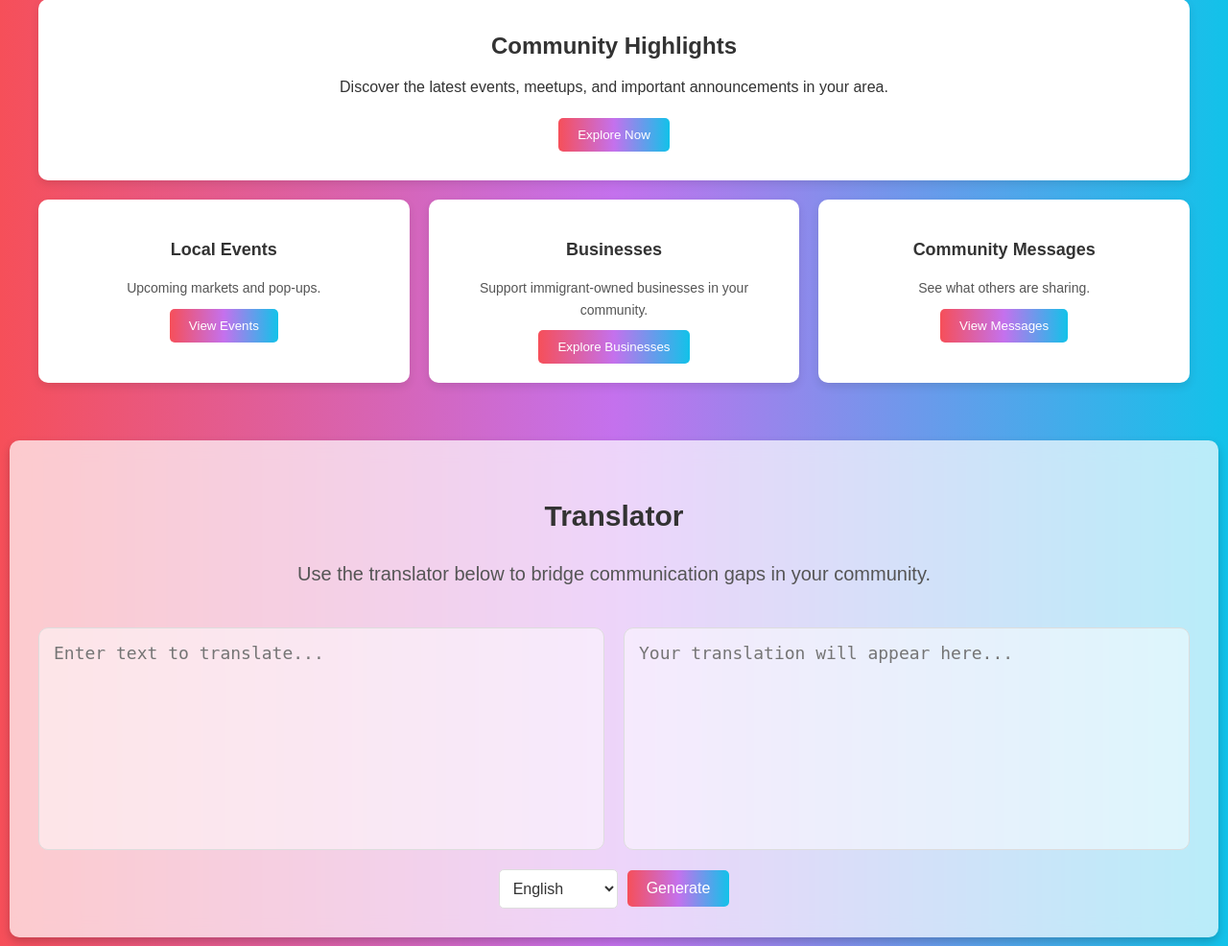
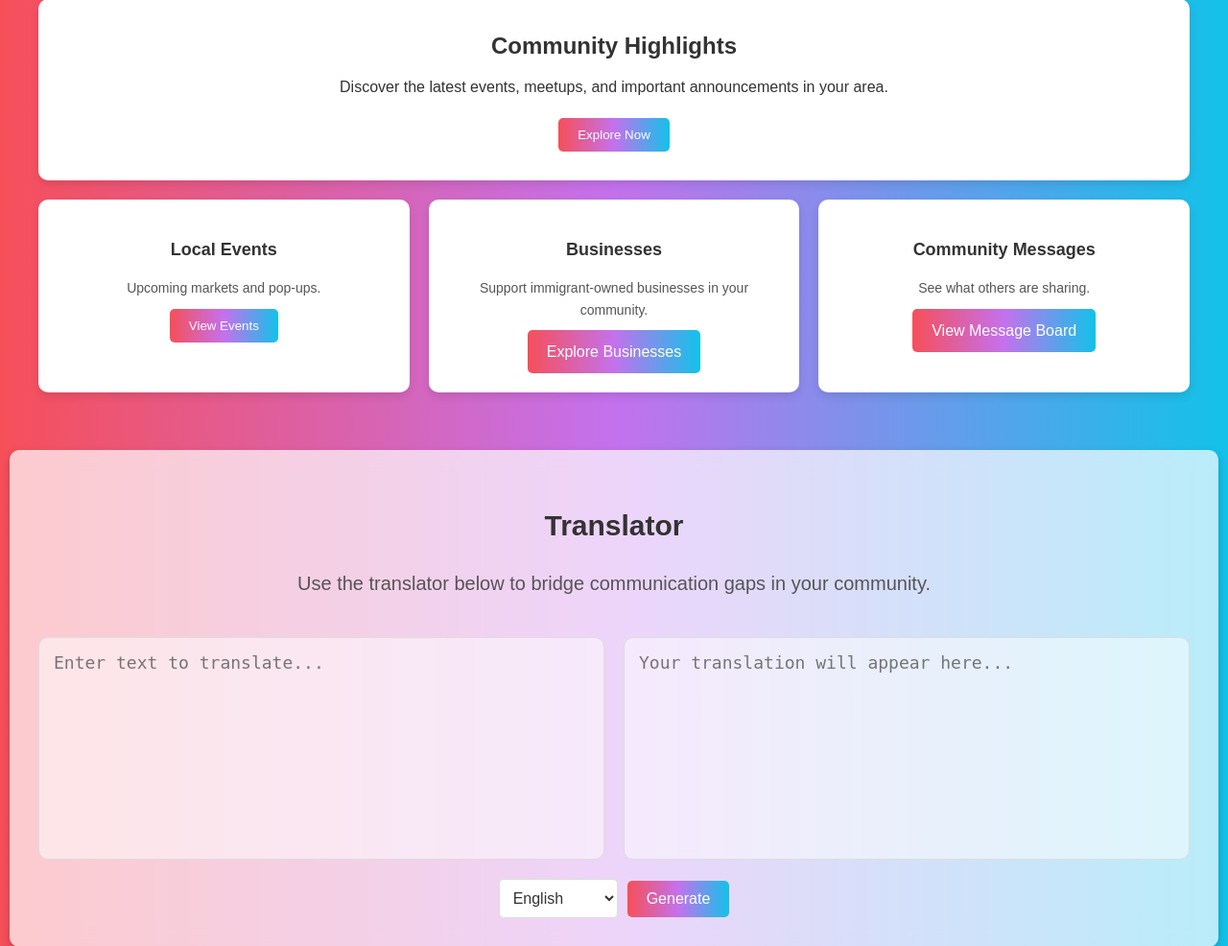
Before and after one commit to masonw0311/cross_cultural_connect, a Django app: page /overview/ in a window 1280 px wide. Shown: the part 290-1276 px from the top of the page at 96% size. Run offline with Django 5.2, Linux system fonts and the light colour scheme; parts of the project's set-up code (start-up, migrations or seed data) failed here and were passed over.

Commit message:
Connected Businesses and Messages buttons in accounts/overview

```diff
--- a/cc_connect/accounts/templates/accounts/overview.html
+++ b/cc_connect/accounts/templates/accounts/overview.html
@@ -33,13 +33,13 @@
         <section class="access-card" style="grid-area: businesses;">
             <h3>Businesses</h3>
             <p>Support immigrant-owned businesses in your community.</p>
-            <button class="btn-primary">Explore Businesses</button>
+            <a href="{% url 'business_home' %}" class="btn-primary">Explore Businesses</a>
         </section>
 
         <section class="access-card" style="grid-area: community-messages;">
             <h3>Community Messages</h3>
             <p>See what others are sharing.</p>
-            <button class="btn-primary">View Messages</button>
+            <a href="{% url 'message_board' %}" class="btn-primary">View Message Board</a>
         </section>
      </div>
 
```
